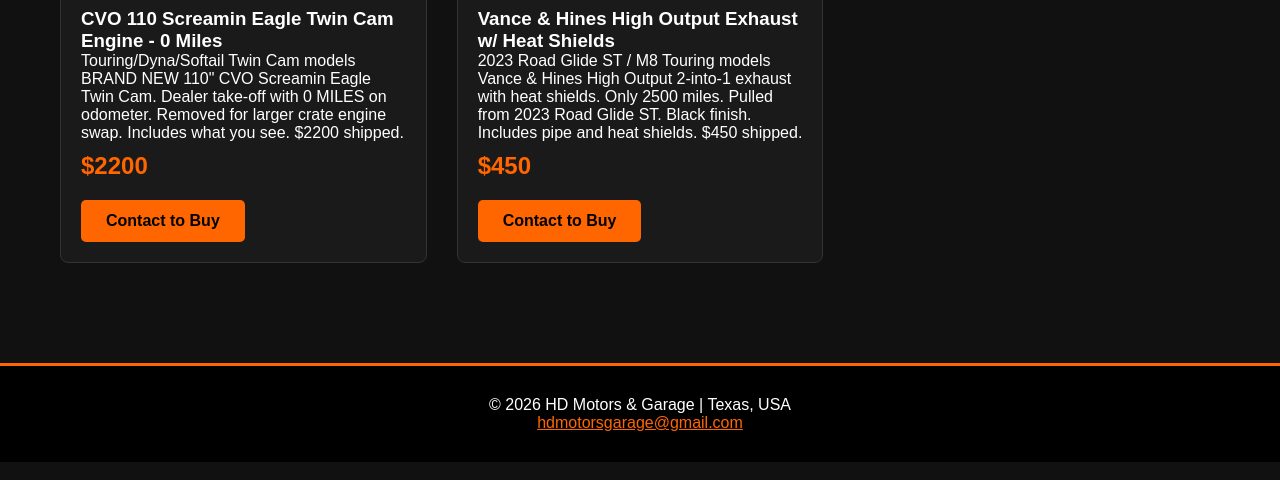
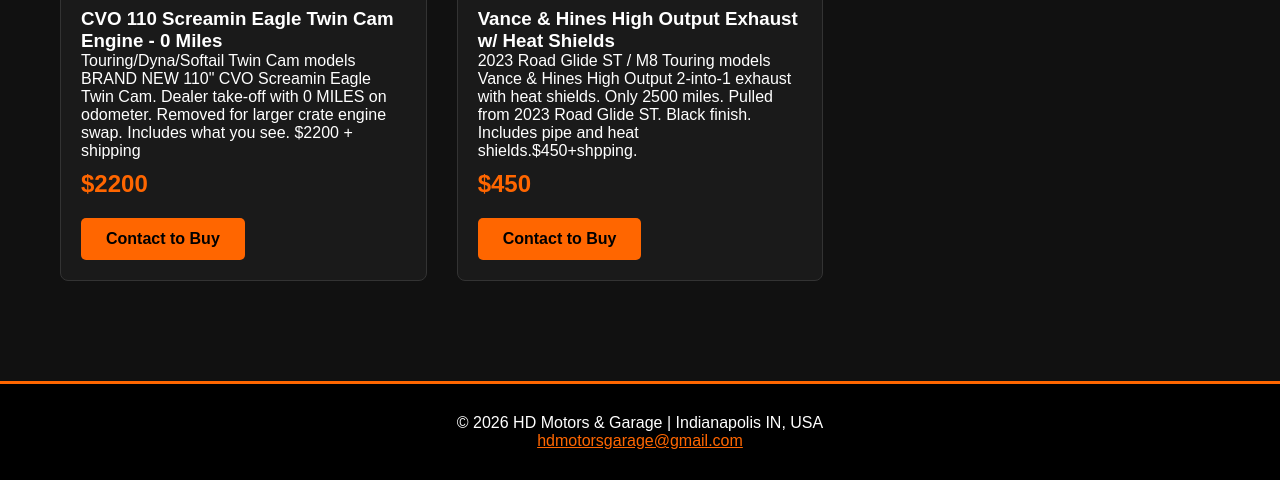
Before and after one commit to toddhurray/hd-motors-garage-, a plain HTML site: page index.html in a window 1280 px wide. Shown: the part 792-1272 px from the top of the page. Drawn offline with Linux system fonts and the light colour scheme.

Commit message:
Change footer location and update product descriptions
Updated footer location and adjusted product descriptions to include shipping costs.

```diff
--- a/index.html
+++ b/index.html
@@ -52,7 +52,7 @@
   </div>
 
   <footer>
-    <p>&copy; 2026 HD Motors & Garage | Texas, USA</p>
+    <p>&copy; 2026 HD Motors & Garage | Indianapolis IN, USA</p>
     <p><a href="mailto:hdmotorsgarage@gmail.com" style="color:var(--orange)">hdmotorsgarage@gmail.com</a></p>
   </footer>
 
@@ -64,7 +64,7 @@
         price: 2200,
         category: "Engine",
         fitment: "Touring/Dyna/Softail Twin Cam models",
-        desc: "BRAND NEW 110\" CVO Screamin Eagle Twin Cam. Dealer take-off with 0 MILES on odometer. Removed for larger crate engine swap. Includes what you see. $2200 shipped.",
+        desc: "BRAND NEW 110\" CVO Screamin Eagle Twin Cam. Dealer take-off with 0 MILES on odometer. Removed for larger crate engine swap. Includes what you see. $2200 + shipping",
         img: "https://i.postimg.cc/FsNW7KBV/IMG-7267.jpg"
       },
       {
@@ -73,7 +73,7 @@
         price: 450,
         category: "Exhaust",
         fitment: "2023 Road Glide ST / M8 Touring models",
-        desc: "Vance & Hines High Output 2-into-1 exhaust with heat shields. Only 2500 miles. Pulled from 2023 Road Glide ST. Black finish. Includes pipe and heat shields. $450 shipped.",
+        desc: "Vance & Hines High Output 2-into-1 exhaust with heat shields. Only 2500 miles. Pulled from 2023 Road Glide ST. Black finish. Includes pipe and heat shields.$450+shpping.",
         img: "https://i.postimg.cc/V6Yh2Bb3/IMG-7234.jpg"
       }
     ];
```
